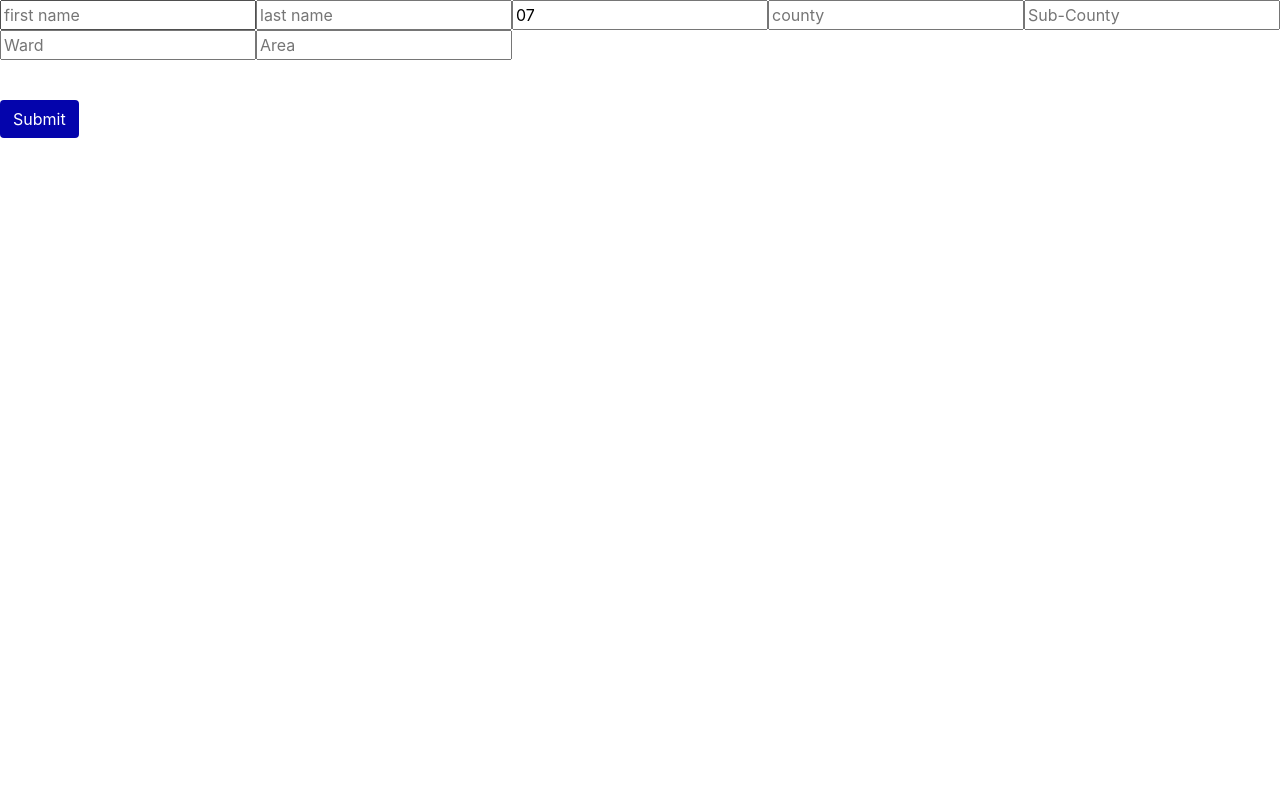
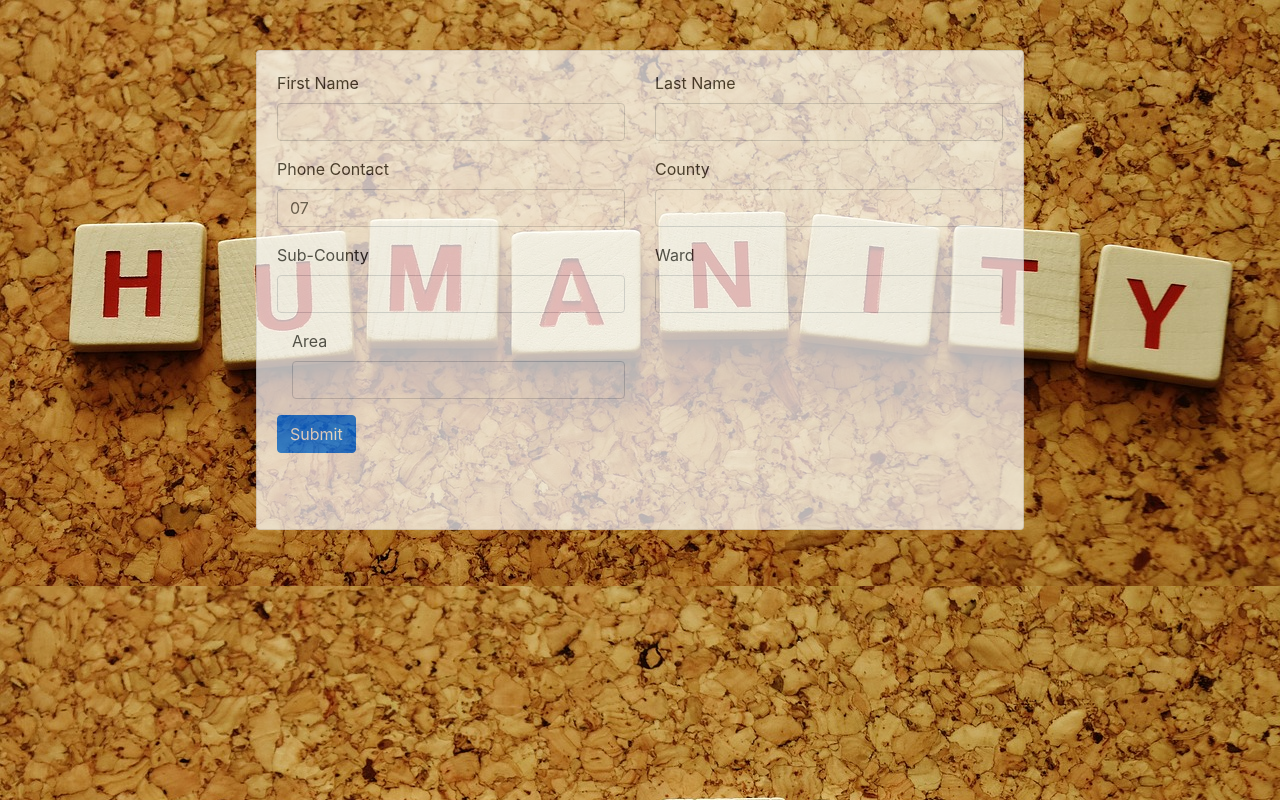
Before and after one commit to athellen/res, a React app: page /profile in a window 1280 px wide. Built offline with nearby package versions, Linux system fonts and the light colour scheme.

Commit message:
implement these changes

```diff
--- a/package.json
+++ b/package.json
@@ -7,7 +7,7 @@
     "build": "webpack --mode production",
     "start": "npm run build && node src/server/index.js",
     "client": "webpack-dev-server --mode development --devtool inline-source-map --hot",
-    "server": "nodemon src/server/index.js",
+    "server": "nodemon /src/server/index.js",
     "dev": "concurrently \"npm run server\" \"npm run client\""
   },
   "author": "Patrick Nyatindo",
--- a/src/client/app.css
+++ b/src/client/app.css
@@ -18,26 +18,21 @@ body {
   cursor: pointer;
   transition: 0.25s;
 }
-.homecard:hover {
-  border: solid 2px;
-  border-color: black;
-}
 .card_item {
   color: #070707;
   background-color: #ffffff;
   height: 100px;
   width: 200px;
   padding-right: 15px;
+  display: flex;
+  align-items: center;
+  justify-content: center;
 }
-/* .loginCard {
-  width: 25%;
-  margin-top: 10%;
-  height: 60vh;
-} */
 
-/* .loginCard h2 {
-  padding: 30px;
-} */
+.card_item:hover {
+  border: solid 2px;
+  border-color: black;
+}
 .loginCard {
   background: white;
   display: flex;
@@ -56,13 +51,17 @@ body {
   color: white;
 }
 
-@media only screen and (max-width: 750px) {
-  /* .loginCard {
+@media only screen and (max-width: 768px) {
+  .loginCard {
     max-width: 100% !important;
     background: blue;
-  } */
+  }
   .body {
     background-color: blue;
+  }
+
+  .card {
+    height: 43rem !important;
   }
 }
 
@@ -95,13 +94,3 @@ body {
   color: #ffffff;
   margin-top: 385px;
 }
-.card {
-  border: none !important;
-}
-/* .col {
-  background: url("/src/images/bear.jpg");
-} */
-
-/* #root {
-  background: blue;
-} */
--- a/src/client/components/Profile.jsx
+++ b/src/client/components/Profile.jsx
@@ -1,10 +1,10 @@
 import React from "react";
-
+import humanity from "../../images/humanity.jpg";
 class Profile extends React.Component {
   constructor(props) {
     super(props);
     this.state = {
-      firstName: "",
+      firstName: "Isaac",
       lastName: "",
       phoneNumber: "07",
       county: "",
@@ -30,65 +30,113 @@ class Profile extends React.Component {
   }
 
   render() {
-    console.log(this.props);
     return (
-      <div>
+      <div
+        className="profcard"
+        style={{
+          width: "100vw",
+          height: "100vh",
+          background: `url(${humanity})`,
+          display: "flex",
+          justifyContent: "center",
+          alignContent: "center",
+          paddingTop: "50px"
+        }}
+      >
+        <div
+          className="card"
+          style={{
+            width: "60%",
+            height: "30rem",
+            opacity: "0.7",
+            display: "flex"
+          }}
+        >
+          <div
+            className="prof"
+            style={{
+              marginLeft: "20px",
+              marginTop: "20px",
+              marginRight: "20px"
+            }}
+          >
             <form>
+              <div className="row">
+                <div className="form-group col-sm-12 col-md-6">
+                  <label>First Name</label>
                   <input
-            name="firstName"
                     type="text"
-            value={this.state.firstName}
-            placeholder="first name"
+                    className="form-control"
+                    id="exampleInputEmail1"
+                    aria-describedby="emailHelp"
+                  />
+                </div>
+                <div className="form-group col-sm-12 col-md-6">
+                  <label>Last Name</label>
+                  <input
+                    type="password"
+                    className="form-control"
+                    id="exampleInputPassword1"
+                  />
+                </div>
+              </div>
+
+              <div className="row">
+                <div className="form-group col-sm-12 col-md-6">
+                  <label>Phone Contact</label>
+                  <input
+                    type="number"
+                    className="form-control"
+                    value={this.state.phoneNumber}
                     onChange={this.handleChange}
+                    id="exampleInputEmail1"
+                    aria-describedby="emailHelp"
                   />
+                </div>
+                <div className="form-group col-sm-12 col-md-6">
+                  <label>County</label>
                   <input
-            name="lastName"
                     type="text"
-            value={this.state.lastName}
-            placeholder="last name"
-            onChange={this.handleChange}
+                    className="form-control"
+                    id="exampleInputEmail1"
+                    aria-describedby="emailHelp"
                   />
+                </div>
+              </div>
+              <div className="row">
+                <div className="form-group col-sm-12 col-md-6">
+                  <label>Sub-County</label>
                   <input
-            name="phoneNumber"
-            type="Number"
-            value={this.state.phoneNumber}
-            placeholder="Phone Number"
-            onChange={this.handleChange}
+                    type="text"
+                    className="form-control"
+                    id="exampleInputEmail1"
+                    aria-describedby="emailHelp"
                   />
+                </div>
+                <div className="form-group col-sm-12 col-md-6">
+                  <label>Ward</label>
                   <input
-            name="county"
                     type="text"
-            value={this.state.county}
-            placeholder="county"
-            onChange={this.handleChange}
+                    className="form-control"
+                    id="exampleInputEmail1"
+                    aria-describedby="emailHelp"
                   />
+                </div>
+              </div>
+              <div className="form-group col-sm-12 col-md-6">
+                <label>Area</label>
                 <input
-            name="sub_county"
                   type="text"
-            value={this.state.sub_county}
-            placeholder="Sub-County"
-            onChange={this.handleChange}
+                  className="form-control"
+                  id="exampleInputEmail1"
+                  aria-describedby="emailHelp"
                 />
-          <input
-            name="ward"
-            type="text"
-            value={this.state.ward}
-            placeholder="Ward"
-            onChange={this.handleChange}
-          />
-          <input
-            name="area"
-            type="text"
-            value={this.state.area}
-            placeholder="Area"
-            onChange={this.handleChange}
-          />
+              </div>
+              <button type="submit" className="btn btn-primary">
+                Submit
+              </button>
             </form>
-        <div>
-          <button className="btn loginbtn" onClick={this.handleButton}>
-            {" "}
-            Submit{" "}
-          </button>
+          </div>
         </div>
       </div>
     );
--- a/src/client/components/department/Fire.jsx
+++ b/src/client/components/department/Fire.jsx
@@ -1,5 +1,5 @@
 import React, { Component } from "react";
-
+import fire from "../../../images/fire.jpg";
 import "./department.css";
 
 class Department extends Component {
@@ -8,7 +8,7 @@ class Department extends Component {
       <div
         className="department-container"
         style={{
-          background: "url(../../../src/images/fire.jpg)",
+          background: `url(${fire})`,
           backgroundSize: "cover",
           color: "white"
         }}
--- a/src/client/components/department/Medicine.jsx
+++ b/src/client/components/department/Medicine.jsx
@@ -1,5 +1,5 @@
 import React, { Component } from "react";
-
+import med from "../../../images/med.jpg";
 import "./department.css";
 
 class Department extends Component {
@@ -8,7 +8,7 @@ class Department extends Component {
       <div
         className="department-container"
         style={{
-          background: "url(../../../src/images/med.jpg)",
+          background: `url(${med})`,
           backgroundSize: "cover",
           color: "black"
         }}
--- a/src/client/components/department/Meteorological.jsx
+++ b/src/client/components/department/Meteorological.jsx
@@ -1,4 +1,5 @@
 import React from "react";
+import floods from "../../../images/floods.jpg";
 
 import "./department.css";
 
@@ -7,7 +8,7 @@ const Meteorological = () => {
     <div
       className="department-container"
       style={{
-        background: "url(./../../src/images/floods.jpg)",
+        background: `url(${floods})`,
         backgroundSize: "cover",
         color: ""
       }}
--- a/src/client/components/department/Redcross.jsx
+++ b/src/client/components/department/Redcross.jsx
@@ -1,5 +1,5 @@
 import React, { Component } from "react";
-
+import red from "../../../images/red.jpg";
 import "./department.css";
 
 class Department extends Component {
@@ -8,7 +8,7 @@ class Department extends Component {
       <div
         className="department-container"
         style={{
-          background: "url(../../../src/images/red.jpg)",
+          background: `url(${red})`,
           backgroundSize: "cover",
           color: "black"
         }}
--- a/src/client/components/department/Security.jsx
+++ b/src/client/components/department/Security.jsx
@@ -1,5 +1,5 @@
 import React, { Component } from "react";
-
+import police from "../../../images/police.png";
 import "./department.css";
 
 class Department extends Component {
@@ -8,7 +8,7 @@ class Department extends Component {
       <div
         className="department-container"
         style={{
-          background: "url(../../../src/images/police.png)",
+          background: `url(${police})`,
           backgroundSize: "cover",
           color: "black"
         }}
```
Also changed, not shown: src/images/humanity.jpg (added), 1 other file. Lines whose indentation alone changed are shown as unchanged.
